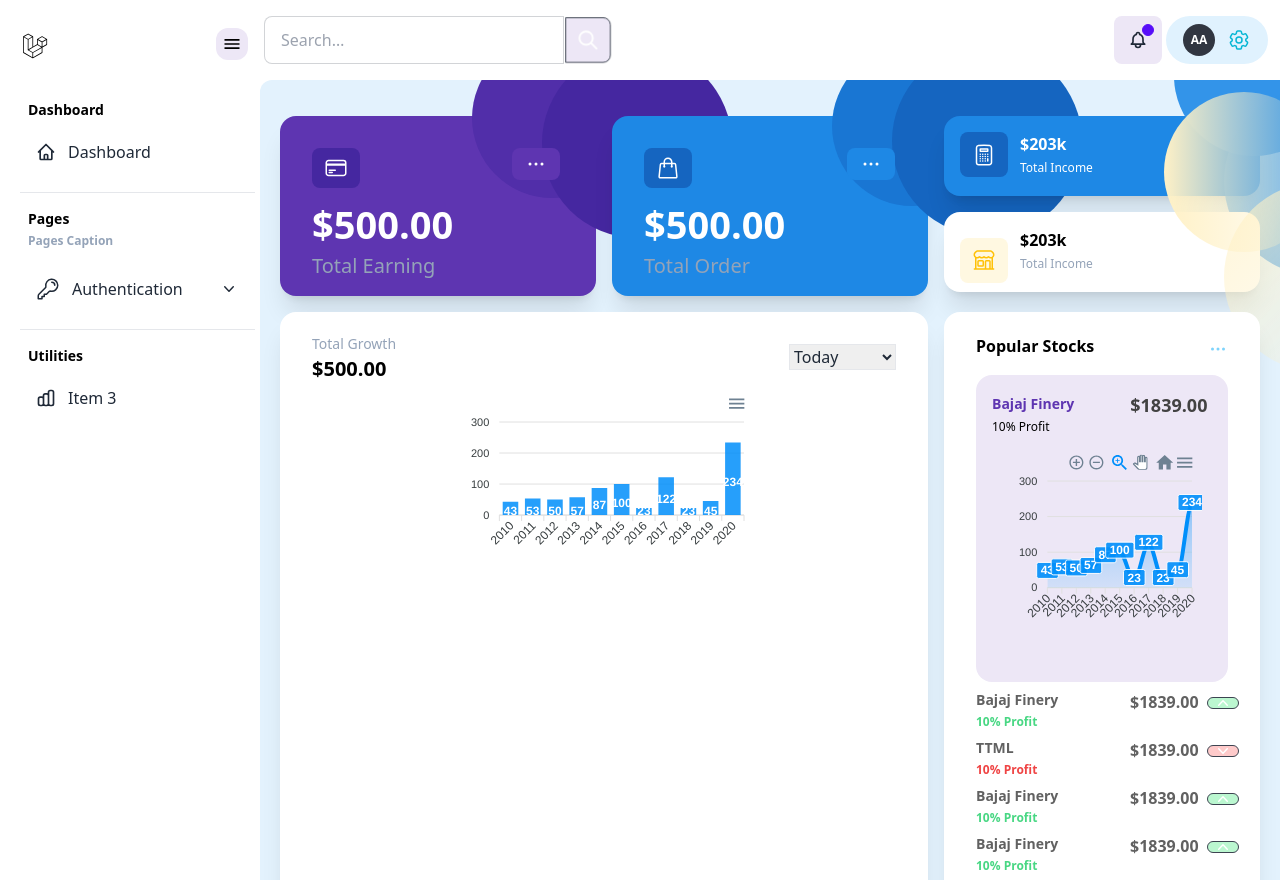
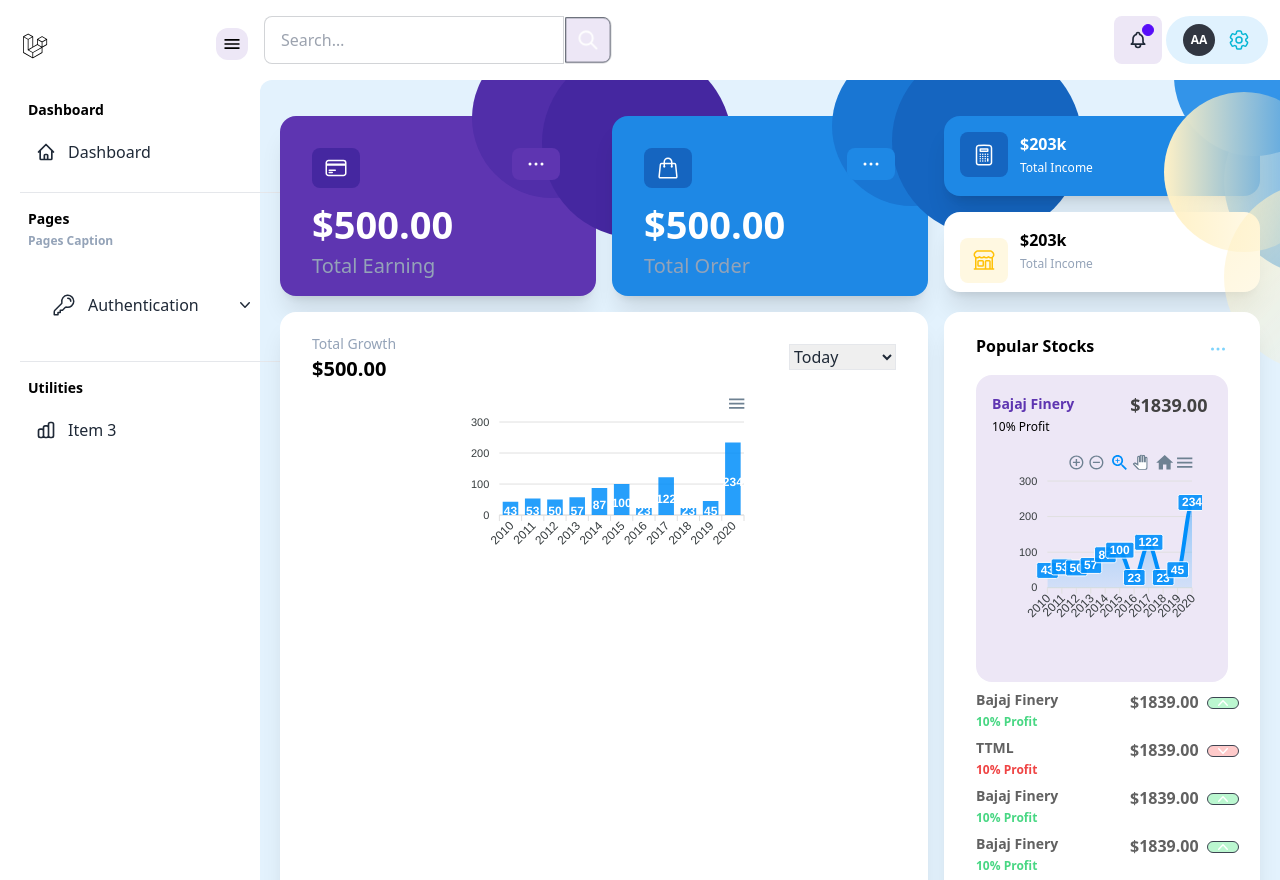
Before and after one commit to rizqiwahyudi/Reactjs-Tailwind-theme1, a React (Create React App) app: page / in a window 1280 px wide. Shown: the top 880 px of the page. Built offline with nearby package versions, Linux system fonts and the light colour scheme.

Commit message:
change authentication navbar, but not fix

```diff
--- a/src/components/admin/Navbar.js
+++ b/src/components/admin/Navbar.js
@@ -94,7 +94,9 @@ export default function Navbar() {
               <hr className="my-4"></hr>
               <p className="text-black ml-2 font-semibold text-sm">Pages</p>
               <span className="text-xs text-slate-400 ml-2 font-semibold mb-4 mt-1">Pages Caption</span>
-              <li className="hover:text-[#5e35b1] hover:bg-[#EDE7F6] rounded-xl" onClick={() => setAuthShow(!authShow)}>
+              <div className="collapse" onClick={() => setAuthShow(!authShow)}>
+                <input type="checkbox" value={authShow ? 'checked' : ''}/>
+                <li className="collapse-title hover:text-[#5e35b1] hover:bg-[#EDE7F6] rounded-xl">
                   <a className="">
                     <svg xmlns="http://www.w3.org/2000/svg" fill="none" viewBox="0 0 24 24" stroke-width="1.5" stroke="currentColor" class="w-6 h-6">
                       <path stroke-linecap="round" stroke-linejoin="round" d="M15.75 5.25a3 3 0 013 3m3 0a6 6 0 01-7.029 5.912c-.563-.097-1.159.026-1.563.43L10.5 17.25H8.25v2.25H6v2.25H2.25v-2.818c0-.597.237-1.17.659-1.591l6.499-6.499c.404-.404.527-1 .43-1.563A6 6 0 1121.75 8.25z" />
@@ -111,8 +113,9 @@ export default function Navbar() {
                     }
                   </a>
                 </li>
-              <div className={authShow ? " transition block ease-in duration-500" : "hidden ease-out duration-500"}>
-                <li>asdas</li>
+                <div className="collapse-content">
+                  <li>asdasd</li>
+                </div>
               </div>
               <hr className="my-4"></hr>
               <p className="text-black ml-2 font-semibold text-sm mb-2">Utilities</p>
```
Lines whose indentation alone changed are shown as unchanged.
